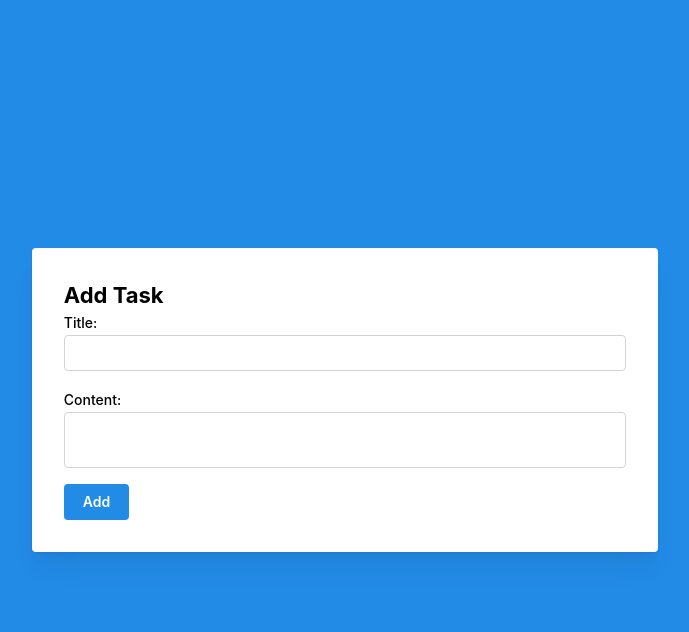
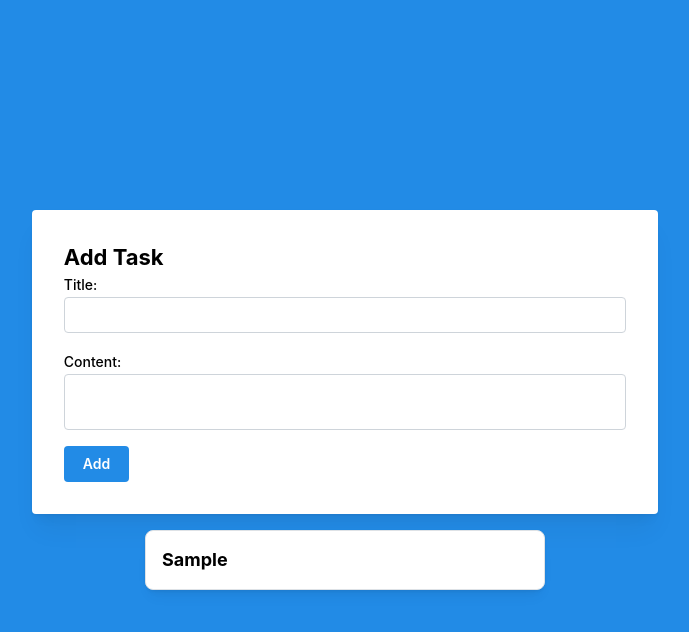
Before and after one commit to Mojisan/project-todo-list-2, a React (Vite) app in the folder todo-list/: page / in a window 1280 px wide. Both pictures are taken after typing "Sample", "Sample" into the empty fields and a click on the button "Add". Shown: the top 632 px of the page, without its empty margins (295-984 px from the left). Built offline with nearby package versions, Linux system fonts and the light colour scheme.

Commit message:
implemented displaying todo-list

```diff
--- a/todo-list/src/pages/todo-list-page/TodoListPage.tsx
+++ b/todo-list/src/pages/todo-list-page/TodoListPage.tsx
@@ -1,10 +1,28 @@
 import { Flex } from "@mantine/core"
 import AddTaskForm from "./components/forms/AddTaskForm"
+import { useTasksStore } from "../../store/useTasksStore"
+import { useEffect } from "react"
+import DisplayTasks from "./components/DisplayTasks"
 
 const TodoListPage = () => {
+  const { loadTasks } = useTasksStore()
+
+  useEffect(() => {
+    loadTasks()
+  }, [loadTasks])
+
   return (
-    <Flex justify='center' align='center' h='100vh' bg='blue'>
+    <Flex
+      justify='center'
+      align='center'
+      h='100vh'
+      bg='blue'
+      direction='column'
+      gap='md'
+    >
       <AddTaskForm />
+
+      <DisplayTasks />
     </Flex>
   )
 }
--- /dev/null
+++ b/todo-list/src/pages/todo-list-page/components/DisplayTasks.tsx
@@ -0,0 +1,19 @@
+import { Box, Flex } from "@mantine/core"
+import TaskCard from "./cards/TaskCard"
+import { useTasksStore } from "../../../store/useTasksStore"
+
+const DisplayTasks = () => {
+  const { taskRecords } = useTasksStore()
+
+  return (
+    <Flex direction='column' gap='md'>
+      {taskRecords.map((task, index) => (
+        <Box key={index} w={400}>
+          <TaskCard task={task} />
+        </Box>
+      ))}
+    </Flex>
+  )
+}
+
+export default DisplayTasks
--- /dev/null
+++ b/todo-list/src/pages/todo-list-page/components/cards/TaskCard.tsx
@@ -0,0 +1,16 @@
+import { Card, Title } from "@mantine/core"
+import type { ITask } from "../../../../interface"
+
+interface ITaskCardProps {
+  task: ITask
+}
+
+const TaskCard = ({ task }: ITaskCardProps) => {
+  return (
+    <Card shadow='sm' radius='md' withBorder>
+      <Title order={4}>{task.title}</Title>
+    </Card>
+  )
+}
+
+export default TaskCard
--- a/todo-list/src/pages/todo-list-page/components/forms/AddTaskForm.tsx
+++ b/todo-list/src/pages/todo-list-page/components/forms/AddTaskForm.tsx
@@ -10,10 +10,9 @@ import {
 import { useForm } from "@mantine/form"
 import type { ITask } from "../../../../interface"
 import { useTasksStore } from "../../../../store/useTasksStore"
-import { useEffect } from "react"
 
 const AddTaskForm = () => {
-  const { addTask, loadTasks } = useTasksStore()
+  const { addTask } = useTasksStore()
   const form = useForm<ITask>({
     initialValues: {
       title: "",
@@ -30,10 +29,6 @@ const AddTaskForm = () => {
 
     form.setValues({ title: "", content: "" })
   }
-
-  useEffect(() => {
-    loadTasks()
-  }, [loadTasks])
 
   return (
     <Paper shadow='md' p='xl'>
```
